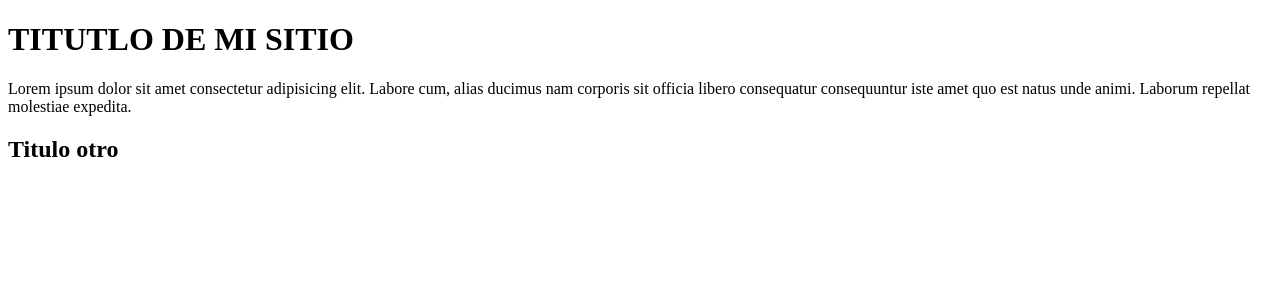
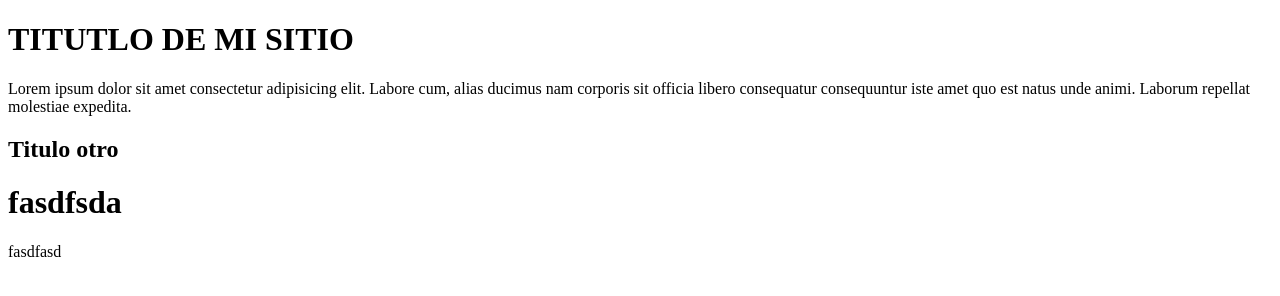
Before and after one commit to jesusrpd/ejemploAxel, a plain HTML site: page index.html in a window 1280 px wide. Drawn offline with Linux system fonts and the light colour scheme.

Commit message:
más contenido

```diff
--- a/index.html
+++ b/index.html
@@ -9,5 +9,8 @@
     <h1>TITUTLO DE MI SITIO</h1>
     <p>Lorem ipsum dolor sit amet consectetur adipisicing elit. Labore cum, alias ducimus nam corporis sit officia libero consequatur consequuntur iste amet quo est natus unde animi. Laborum repellat molestiae expedita.</p>
     <h2>Titulo otro</h2>
+
+    <h1>fasdfsda</h1>
+    <p>fasdfasd</p>
 </body>
 </html>
```
